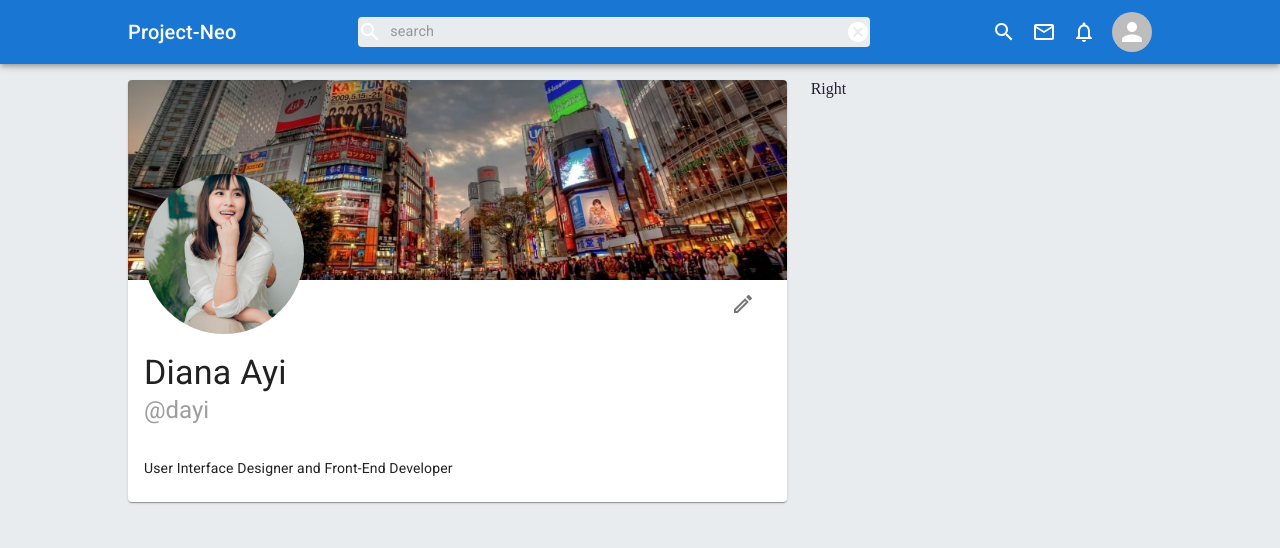
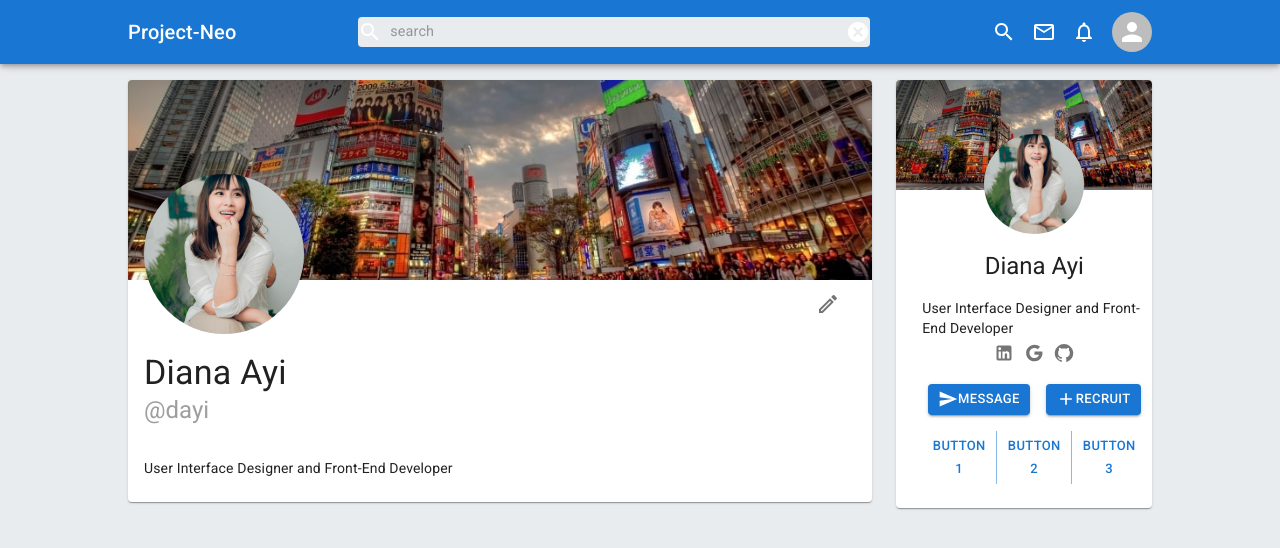
Before and after one commit to jpzambranoleon/project-neo-front-end, a React (Create React App) app: page /profile in a window 1280 px wide. Shown: the top 548 px of the page. Built offline with nearby package versions, Linux system fonts and the light colour scheme.

Commit message:
updated files

```diff
--- a/src/pages/profilePage/Profile.jsx
+++ b/src/pages/profilePage/Profile.jsx
@@ -8,6 +8,7 @@ const useStyles = makeStyles((theme) => ({
     boxContainer: {
         width: "80%",
         margin:"0 auto",
+        marginTop: theme.spacing(10),
 
         [theme.breakpoints.down("sm")]: {
             width: "100%"
@@ -22,10 +23,10 @@ export default function Profile() {
             <Navbar />
             <Box className={classes.boxContainer}>
                 <Grid container>
-                    <Grid item sm={8}>
+                    <Grid item sm={9}>
                         <Leftbar />
                     </Grid>
-                    <Grid item sm={4}>
+                    <Grid item sm={3}>
                         <Rightbar />
                     </Grid>
                 </Grid>
--- a/src/pages/profilePage/components/Leftbar.jsx
+++ b/src/pages/profilePage/components/Leftbar.jsx
@@ -3,7 +3,7 @@ import User from "./User";
 
 const Leftbar = () => {
     return (
-        <Box sx={{ paddingTop: 10 }}>
+        <Box>
             <User />
         </Box>
     );
--- a/src/pages/profilePage/components/Rightbar.jsx
+++ b/src/pages/profilePage/components/Rightbar.jsx
@@ -1,9 +1,10 @@
 import { Box } from "@mui/material"
+import ProfileCard from "../../homePage/components/ProfileCard";
 
 const Rightbar = () => {
     return (
-        <Box sx={{ paddingTop: 10 }}>
-            <div>Right</div>
+        <Box>
+            <ProfileCard />
         </Box>
     );
 };
```
